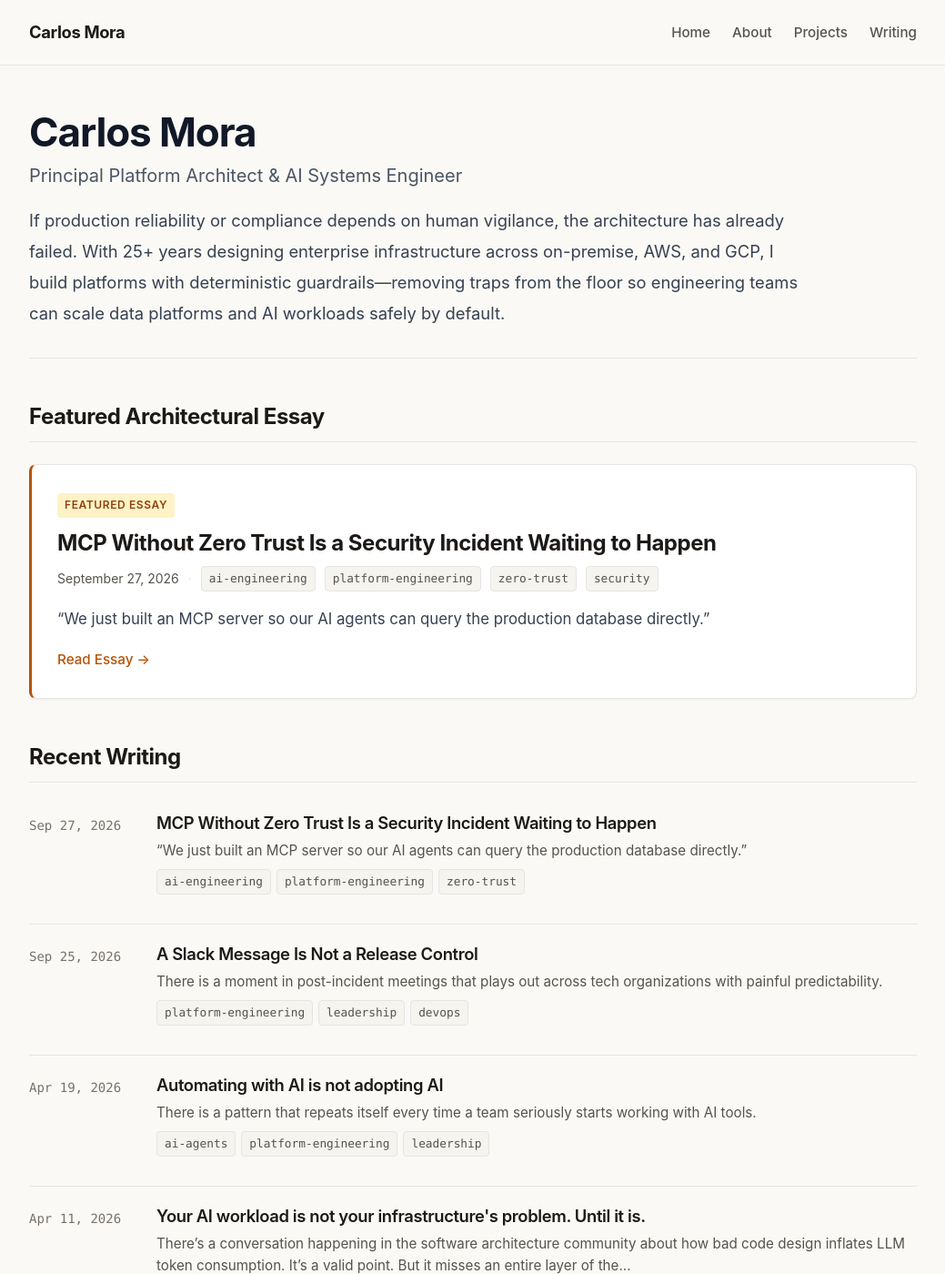
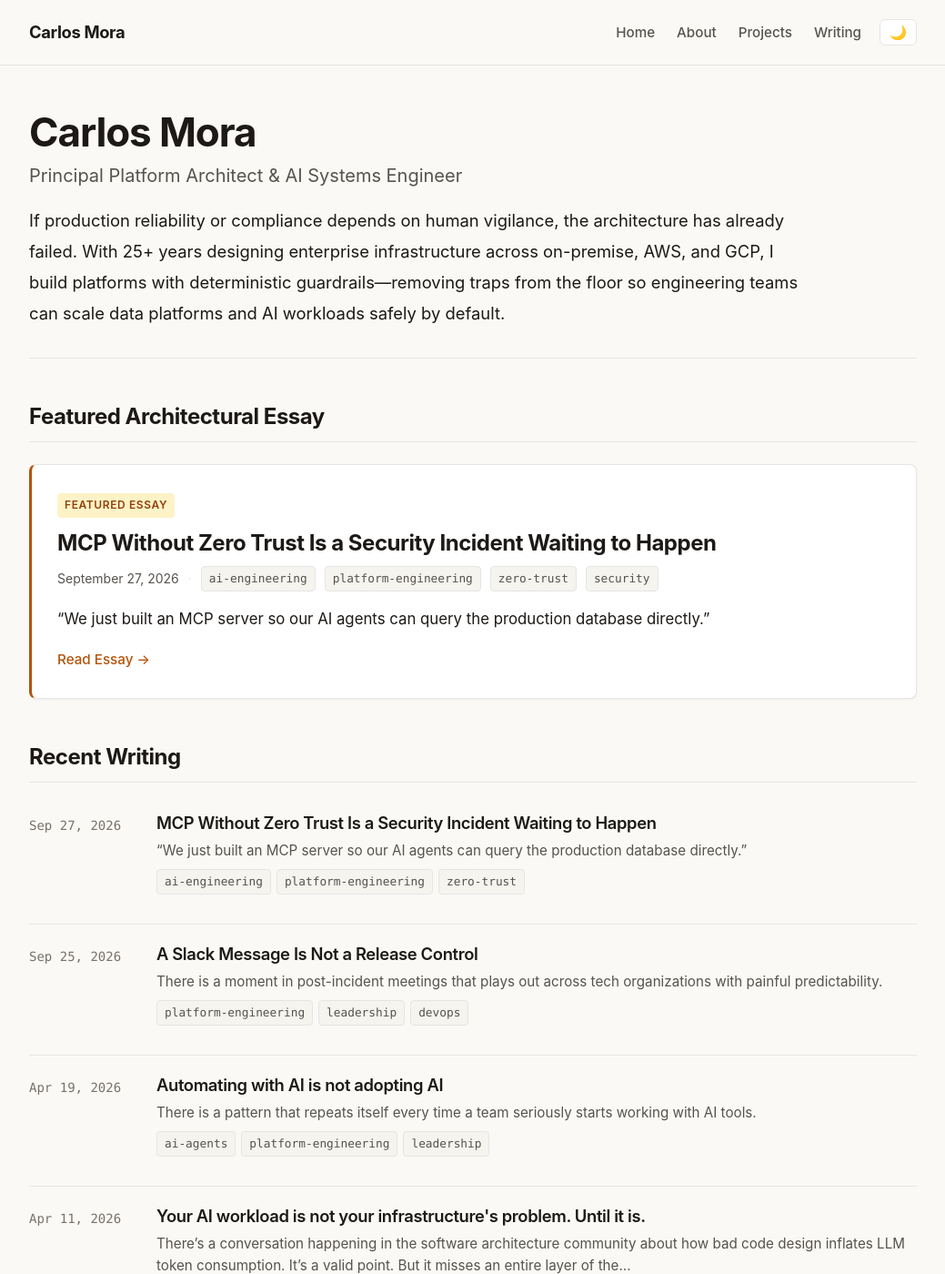
Before and after one commit to carlosmoradev/carlosmoradev.github.io, a Jekyll site: the page built from index.md, in a window 1280 px wide and 1400 px high. Shown: the whole window at 91% size, without its empty margins (120-1159 px from the left). Built offline with Jekyll 4.4.1, drawn with Linux system fonts in a browser that asks for light colours.

Commit message:
fix(ui): Fix dark mode text contrast bug and add interactive theme toggle

```diff
--- a/_includes/header.html
+++ b/_includes/header.html
@@ -3,17 +3,24 @@
     <nav class="site-nav">
       <a href="/" class="site-title">{{ site.title }}</a>
 
-      <button class="hamburger" id="hamburger" aria-label="Toggle navigation" aria-expanded="false">
-        <span></span>
-        <span></span>
-        <span></span>
-      </button>
+      <div class="nav-right">
+        <div class="nav-links" id="nav-links">
+          <a href="/">Home</a>
+          <a href="/about">About</a>
+          <a href="/projects">Projects</a>
+          <a href="/blog">Writing</a>
+        </div>
 
-      <div class="nav-links" id="nav-links">
-        <a href="/">Home</a>
-        <a href="/about">About</a>
-        <a href="/projects">Projects</a>
-        <a href="/blog">Writing</a>
+        <button id="theme-toggle" class="theme-toggle" aria-label="Toggle dark/light theme" title="Toggle theme">
+          <span class="icon-sun" aria-hidden="true">☀️</span>
+          <span class="icon-moon" aria-hidden="true">🌙</span>
+        </button>
+
+        <button class="hamburger" id="hamburger" aria-label="Toggle navigation" aria-expanded="false">
+          <span></span>
+          <span></span>
+          <span></span>
+        </button>
       </div>
     </nav>
   </div>
@@ -30,5 +37,17 @@
         btn.setAttribute('aria-expanded', open);
       });
     }
+
+    var themeBtn = document.getElementById('theme-toggle');
+    if (themeBtn) {
+      themeBtn.addEventListener('click', function() {
+        var current = document.documentElement.getAttribute('data-theme');
+        var prefersDark = window.matchMedia && window.matchMedia('(prefers-color-scheme: dark)').matches;
+        var isDark = current === 'dark' || (!current && prefersDark);
+        var target = isDark ? 'light' : 'dark';
+        document.documentElement.setAttribute('data-theme', target);
+        localStorage.setItem('theme', target);
+      });
+    }
   })();
 </script>
--- a/_layouts/default.html
+++ b/_layouts/default.html
@@ -12,6 +12,15 @@
 
   <meta charset="UTF-8">
   <meta name="viewport" content="width=device-width, initial-scale=1.0">
+
+  <script>
+    (function() {
+      var saved = localStorage.getItem('theme');
+      if (saved) {
+        document.documentElement.setAttribute('data-theme', saved);
+      }
+    })();
+  </script>
 
   <!-- SEO -->
   {% seo %}
--- a/assets/css/style.css
+++ b/assets/css/style.css
@@ -21,9 +21,8 @@
   --shadow-hover: 0 4px 12px rgba(28, 25, 23, 0.08);
 }
 
-/* Native Dark Mode (Deep Zinc & Warm Gold Amber) */
-@media (prefers-color-scheme: dark) {
-  :root {
+/* Native Dark Mode & Manual [data-theme="dark"] */
+[data-theme="dark"] {
   --text-color: #f4f4f5; /* Zinc-100 */
   --text-light: #a1a1aa; /* Zinc-400 */
   --text-muted: #71717a; /* Zinc-500 */
@@ -40,12 +39,33 @@
   --shadow-hover: 0 4px 12px rgba(0, 0, 0, 0.4);
 }
 
-  .btn-primary {
+@media (prefers-color-scheme: dark) {
+  :root:not([data-theme="light"]) {
+    --text-color: #f4f4f5;
+    --text-light: #a1a1aa;
+    --text-muted: #71717a;
+    --border-color: #27272a;
+    --bg-color: #09090b;
+    --bg-surface: #141416;
+    --bg-subtle: #27272a;
+    --bg-light: #27272a;
+    --primary-color: #f59e0b;
+    --primary-dark: #fbbf24;
+    --primary-light: #451a03;
+    --secondary-color: #f4f4f5;
+    --shadow: 0 1px 3px rgba(0, 0, 0, 0.3);
+    --shadow-hover: 0 4px 12px rgba(0, 0, 0, 0.4);
+  }
+}
+
+[data-theme="dark"] .btn-primary,
+@media (prefers-color-scheme: dark) {
+  :root:not([data-theme="light"]) .btn-primary {
     color: #18181b !important;
     font-weight: 600;
   }
 
-  .btn-primary:hover {
+  :root:not([data-theme="light"]) .btn-primary:hover {
     color: #18181b !important;
   }
 }
@@ -149,6 +169,54 @@ a:hover {
   text-decoration: underline;
 }
 
+.nav-right {
+  display: flex;
+  align-items: center;
+  gap: 1.25rem;
+}
+
+.theme-toggle {
+  background: var(--bg-surface);
+  border: 1px solid var(--border-color);
+  color: var(--text-color);
+  padding: 6px 10px;
+  border-radius: 6px;
+  cursor: pointer;
+  font-size: 0.95rem;
+  display: inline-flex;
+  align-items: center;
+  justify-content: center;
+  line-height: 1;
+  transition: border-color 0.15s ease, background-color 0.15s ease;
+}
+
+.theme-toggle:hover {
+  border-color: var(--primary-color);
+}
+
+.theme-toggle .icon-sun {
+  display: none;
+}
+.theme-toggle .icon-moon {
+  display: inline-block;
+}
+
+[data-theme="dark"] .theme-toggle .icon-sun {
+  display: inline-block;
+}
+[data-theme="dark"] .theme-toggle .icon-moon {
+  display: none;
+}
+
+@media (prefers-color-scheme: dark) {
+  :root:not([data-theme="light"]) .theme-toggle .icon-sun {
+    display: inline-block;
+  }
+  :root:not([data-theme="light"]) .theme-toggle .icon-moon {
+    display: none;
+  }
+}
+
 /* Hero Section */
 .hero {
   text-align: left;
@@ -161,14 +229,14 @@ a:hover {
   font-size: 2.75rem;
   font-weight: 700;
   letter-spacing: -0.025em;
-  color: #111827;
+  color: var(--text-color);
   margin-bottom: 8px;
   line-height: 1.15;
 }
 
 .hero-subtitle {
   font-size: 1.25rem;
-  color: #4b5563;
+  color: var(--text-light);
   margin-top: 0;
   margin-bottom: 18px;
   font-weight: 400;
@@ -183,7 +251,7 @@ a:hover {
 .hero-description {
   font-size: 1.15rem;
   line-height: 1.85;
-  color: #374151;
+  color: var(--text-color);
   margin-bottom: 0;
   max-width: 860px;
 }
@@ -348,7 +416,7 @@ a:hover {
 
 .post-featured-body p {
   font-size: 1.05rem;
-  color: #374151;
+  color: var(--text-color);
   line-height: 1.7;
   margin-bottom: 16px;
 }
@@ -672,7 +740,7 @@ a:hover {
   font-size: 2.25rem;
   font-weight: 700;
   letter-spacing: -0.02em;
-  color: #111827;
+  color: var(--text-color);
   margin-bottom: 16px;
   line-height: 1.25;
 }
```
Lines whose indentation alone changed are shown as unchanged.
